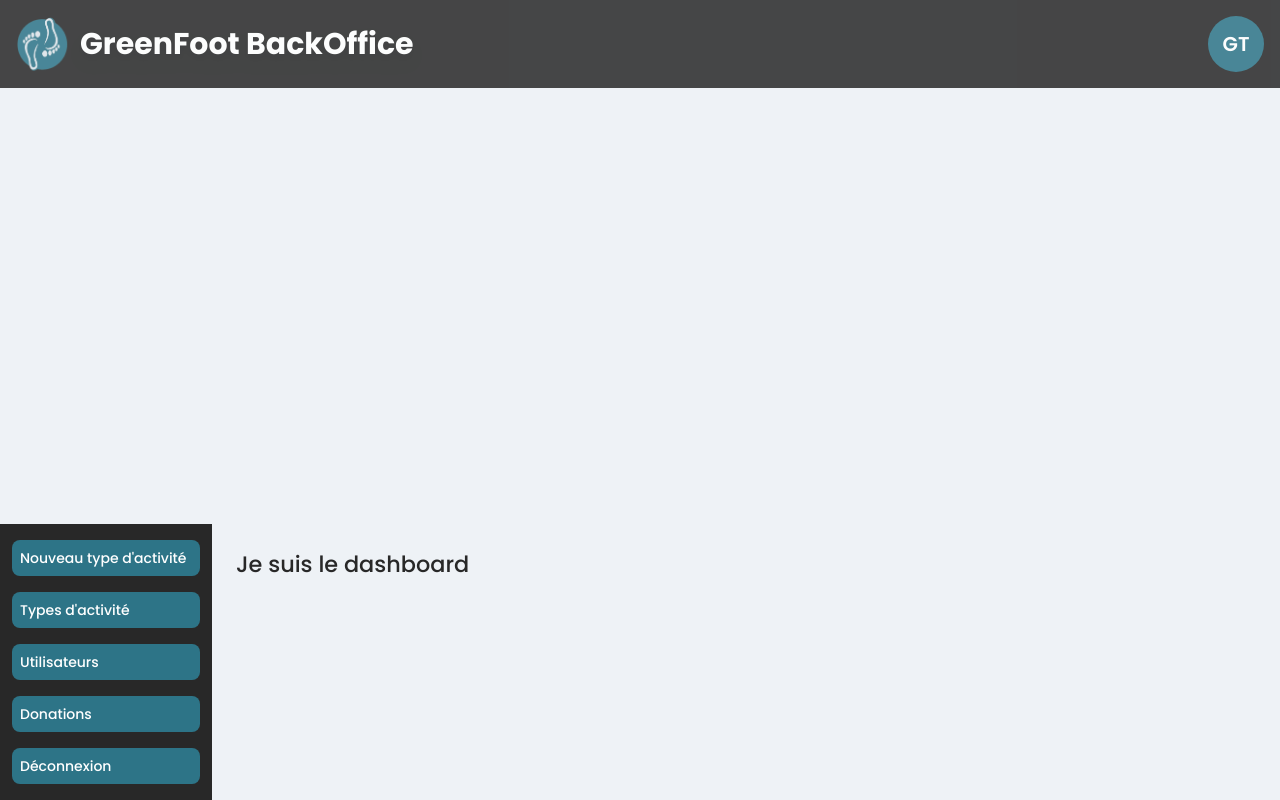
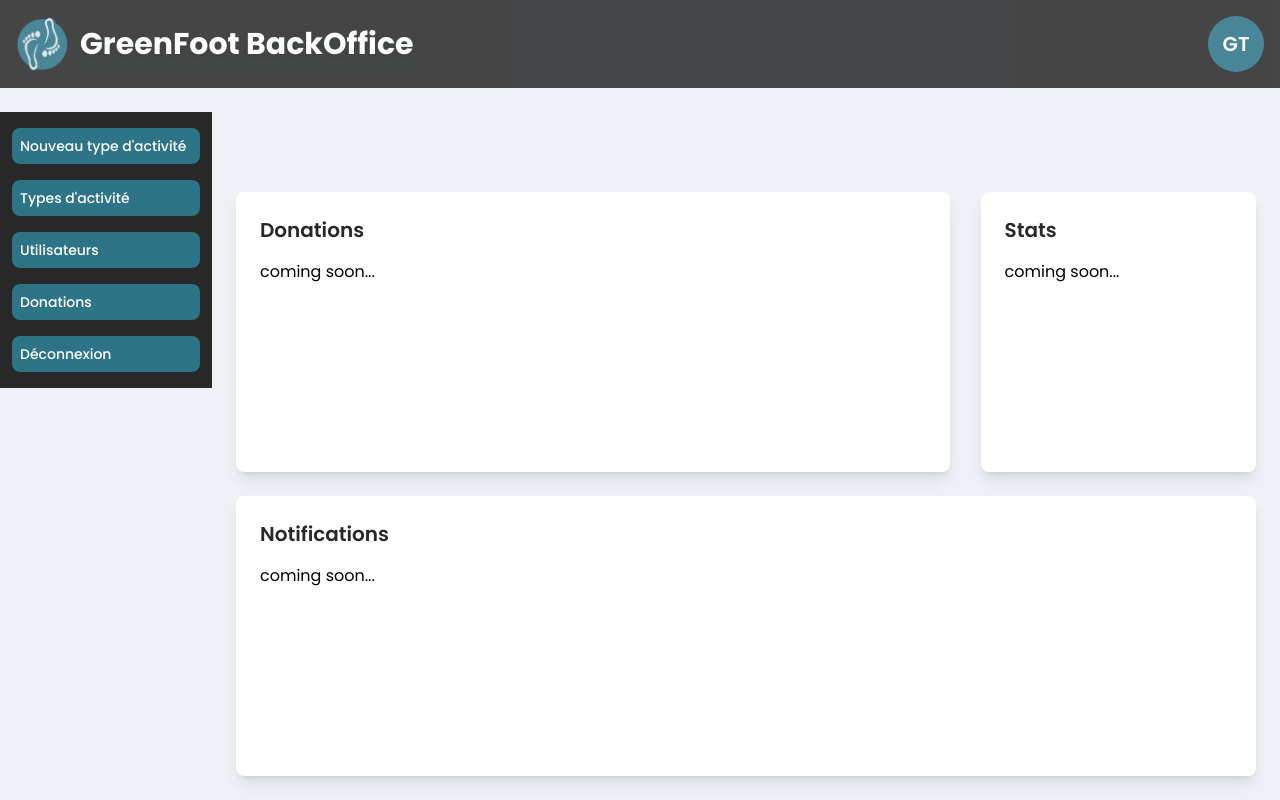
Before and after one commit to WildCodeSchool/2023-11-wns-bleu-g3, a Next.js app in the folder frontend/: page /admin/dashboard in a window 1280 px wide. Built offline with nearby package versions, Linux system fonts and the light colour scheme; no server answers.

Commit message:
bo dashboard styling

```diff
--- a/frontend/src/pages/admin/dashboard.tsx
+++ b/frontend/src/pages/admin/dashboard.tsx
@@ -3,7 +3,30 @@ import LayoutAdmin from "@/layouts/layout-admin";
 export default function Dashboard() {
   return (
     <LayoutAdmin>
-      <h2>Je suis le dashboard</h2>
+      <div className="max-w-[95rem] xl m-auto h-auto mt-14 ">
+        <div className="flex flex-wrap justify-between ">
+          <div className="w-[70%]    ">
+            <div className="bg-white shadow-lg rounded-lg p-6 h-[35vh]">
+              <h2 className="text-xl font-semibold mb-4">Donations</h2>
+              <p> coming soon...</p>
+            </div>
+          </div>
+          <div className="w-[27%]  ">
+            <div className="bg-white shadow-lg rounded-lg p-6  h-[35vh]">
+              <h2 className="text-xl font-semibold mb-4">Stats</h2>
+              <p> coming soon...</p>
+            </div>
+          </div>
+        </div>
+        <div className="mt-6">
+          <div className="bg-white shadow-lg rounded-lg p-6 h-[35vh]">
+            <h2 className="text-xl font-semibold mb-4">Notifications</h2>
+            <p>
+            coming soon...
+            </p>
+          </div>
+        </div>
+      </div>
     </LayoutAdmin>
   );
 }
```
